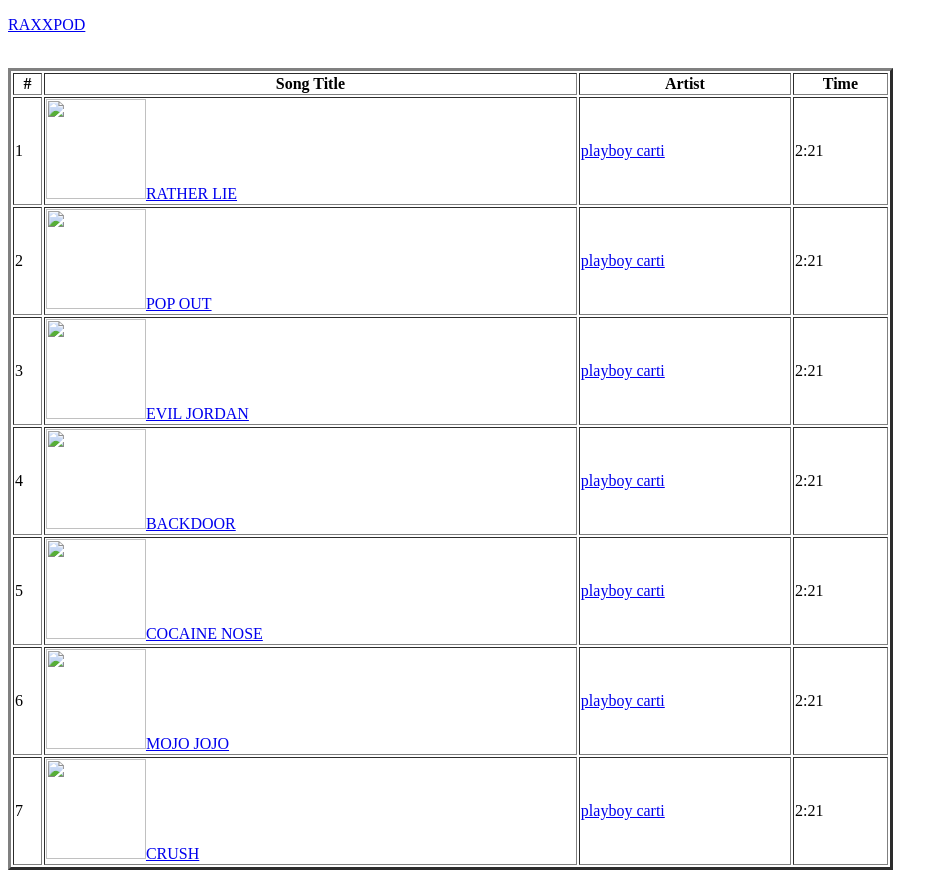
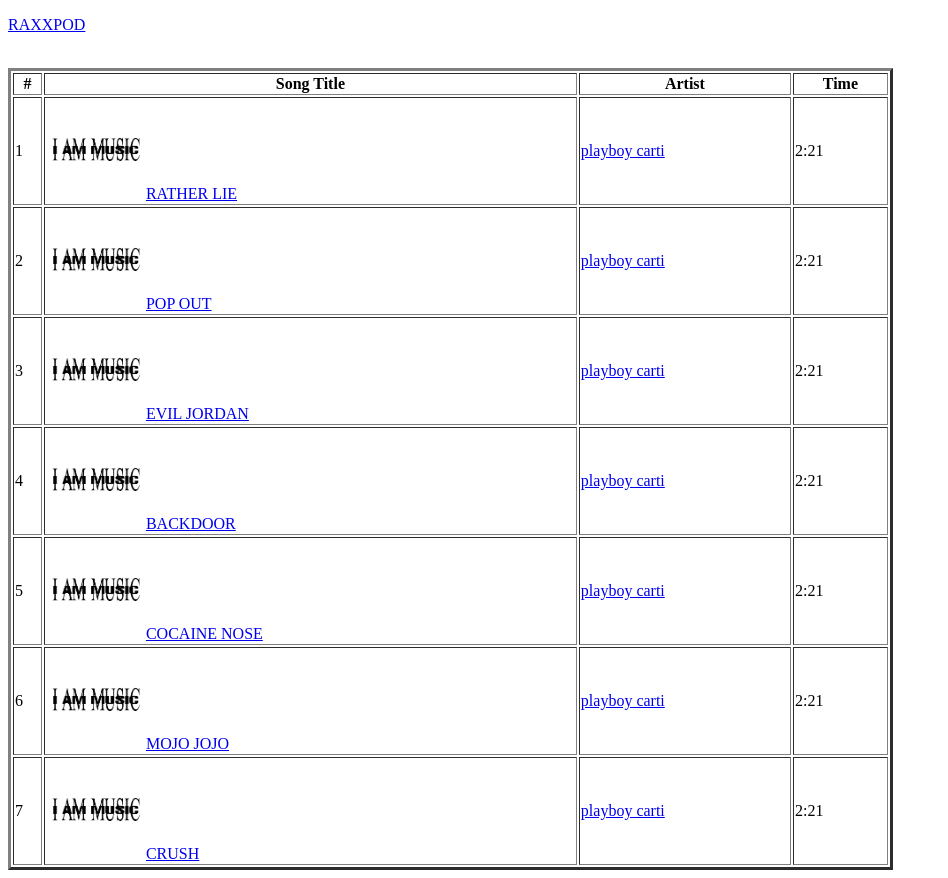
Before and after one commit to rahulalizx211/raxp0d_music, a plain HTML site: page IAMMUSIC.html in a window 1280 px wide. Shown: the whole page, without its empty margins (0-948 px from the left). Drawn offline with Linux system fonts and the light colour scheme.

Commit message:
Update IAMMUSIC.html

```diff
--- a/IAMMUSIC.html
+++ b/IAMMUSIC.html
@@ -26,7 +26,7 @@
                     <td>1</td>
                     <td> <a
                             href="/hello/raxxify.html/audio/Playboi_Carti___The_Weeknd_-_RATHER_LIE__Official_Audio_(256k).mp3"><img
-                                src="/hello/raxxify.html/images/images.png" height="100" width="100">RATHER LIE</a>
+                                src="images/images.png" height="100" width="100">RATHER LIE</a>
                     </td>
                     <td><a href="#">playboy carti</a></td>
                     <td>2:21</td>
@@ -36,7 +36,7 @@
 
                     <td>2</td>
                     <td> <a href="/hello/raxxify.html/audio/POP_OUT(256k).mp3"><img
-                                src="/hello/raxxify.html/images/images.png" height="100" width="100">POP OUT</a>
+                                src="images/images.png" height="100" width="100">POP OUT</a>
                     </td>
                     <td><a href="#">playboy carti</a></td>
                     <td>2:21</td>
@@ -46,7 +46,7 @@
 
                     <td>3</td>
                     <td> <a href="/hello/raxxify.html/audio/EVIL_J0RDAN(256k).mp3"><img
-                                src="/hello/raxxify.html/images/images.png" height="100" width="100">EVIL JORDAN</a>
+                                src="images/images.png" height="100" width="100">EVIL JORDAN</a>
                     </td>
                     <td><a href="#">playboy carti</a></td>
                     <td>2:21</td>
@@ -56,7 +56,7 @@
 
                     <td>4</td>
                     <td> <a href="/hello/raxxify.html/audio/BACKD00R(256k).mp3"><img
-                                src="/hello/raxxify.html/images/images.png" height="100" width="100">BACKDOOR</a>
+                                src="images/images.png" height="100" width="100">BACKDOOR</a>
                     </td>
                     <td><a href="#">playboy carti</a></td>
                     <td>2:21</td>
@@ -66,7 +66,7 @@
 
                     <td>5</td>
                     <td> <a href="/hello/raxxify.html/audio/COCAINE_NOSE(256k).mp3"><img
-                                src="/hello/raxxify.html/images/images.png" height="100" width="100">COCAINE NOSE</a>
+                                src="images/images.png" height="100" width="100">COCAINE NOSE</a>
                     </td>
                     <td><a href="#">playboy carti</a></td>
                     <td>2:21</td>
@@ -76,7 +76,7 @@
 
                     <td>6</td>
                     <td> <a href="/hello/raxxify.html/audio/MOJO_JOJO(256k).mp3"><img
-                                src="/hello/raxxify.html/images/images.png" height="100" width="100">MOJO JOJO</a>
+                                src="images/images.png" height="100" width="100">MOJO JOJO</a>
                     </td>
                     <td><a href="#">playboy carti</a></td>
                     <td>2:21</td>
@@ -86,7 +86,7 @@
 
                     <td>7</td>
                     <td> <a href="/hello/raxxify.html/audio/CRUSH(256k).mp3"><img
-                                src="/hello/raxxify.html/images/images.png" height="100" width="100">CRUSH</a>
+                                src="images/images.png" height="100" width="100">CRUSH</a>
                     </td>
                     <td><a href="#">playboy carti</a></td>
                     <td>2:21</td>
```
